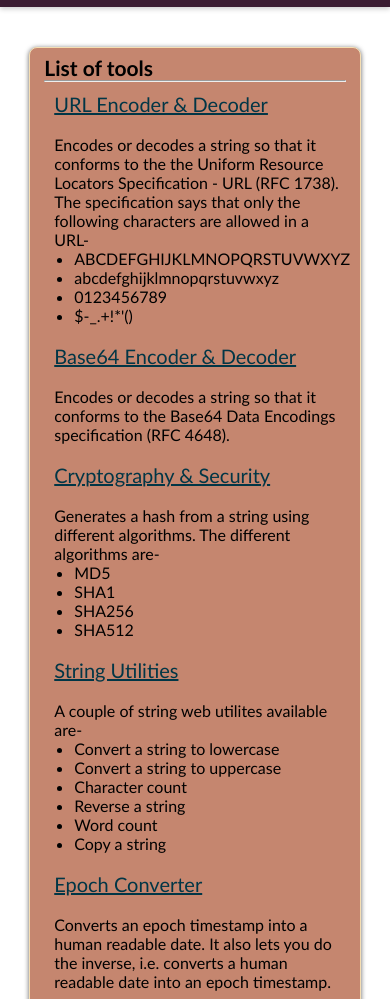
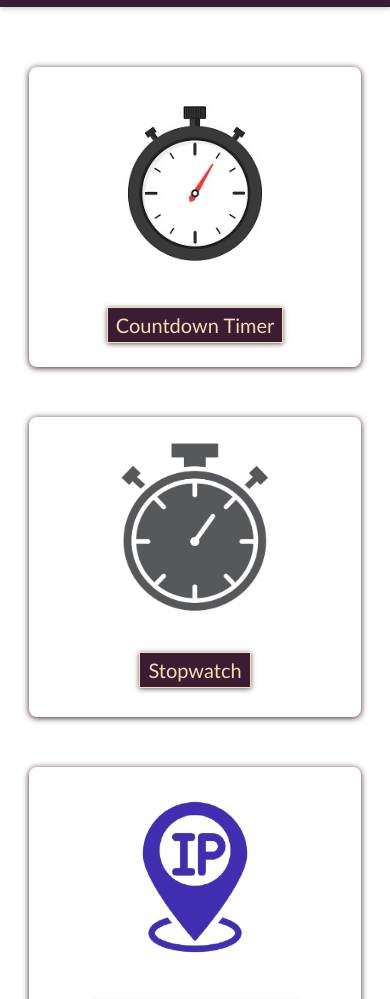
Before and after one commit to ashhadimam07/utility-web-tools, a website: page index.html in a window 390 px wide. Shown: the part 73-1072 px from the top of the page. Drawn offline with nearby package versions, Linux system fonts and the light colour scheme.

Commit message:
Add links to timer, stopwatch, ip-address, lang-translator

```diff
--- a/index.html
+++ b/index.html
@@ -14,7 +14,7 @@
         <span class="menu-toggle"><i  class="fa" aria-hidden="true"></i></span>
         <nav>
             <ul>
-                <li><a href="https://utility-web-tools.netlify.app" class="active">Home</a></li>
+                <li><a href="index.html" class="active">Home</a></li>
                 <li><a href="https://encoders-decoders-web-utilities.netlify.app">Encoder/Decoder</a></li>
                 <li><a href="https://string-web-tools.netlify.app">String Utilities</a></li>
                 <li><a href="https://epoch-converter-web.netlify.app">Epoch Converter</a></li>
@@ -26,9 +26,23 @@
         <div class="clearfix"></div>
     </header>
     <div class="content">
-        <div class="content-box1">
-            <img src="/Timer.jpg" class="img-timer">
-            <a href="http://countdown-timer-web.netlify.app" class="link1">Countdown Timer</a>
+        <div class="content-misc">
+            <div class="content-box1">
+                <img src="/Timer.jpg" class="img-timer">
+                <a href="http://countdown-timer-web.netlify.app" class="link1">Countdown Timer</a>
+            </div>
+            <div class="content-box1 box2">
+                <img src="/stopwatch.jpg" class="img-margin">
+                <a href="https://stopwatch-web.netlify.app" class="link1 img-link">Stopwatch</a>
+            </div>
+            <div class="content-box1 box2">
+                <img src="/Ip.png" class="img-margin">
+                <a href="https://know-my-ip-address.netlify.app" class="link1 img-link">Know Your IP Address</a>
+            </div>
+            <div class="content-box1 box2">
+                <img src="/Languege-translator.png" class="img-margin">
+                <a href="#" class="link1 img-link">Languege Translator</a>
+            </div>
         </div>
         <div class="content-box2">
             <h2>List of tools</h2>
--- a/style.css
+++ b/style.css
@@ -82,18 +82,32 @@ nav ul li a:hover {
   flex-direction: row;
 }
 
-.content-box1 {
+.content-misc {
   width: 22%;
   margin: 60px 20px;
+  height: 100%;
+  display: flex;
+  justify-content: center;
+  align-items: center;
+  flex-direction: column;
+}
+
+.content-box1 {
+  width: 100%;
+  margin: 0 20px;
   height: 300px;
   padding: 5px 35px;
   padding-bottom: 20px;
   border-radius: 8px;
-  box-shadow: 0 1px 5px rgb(128, 18, 18);
+  box-shadow: 0 1px 6px #3b1c32;
   display: flex;
   justify-content: center;
   flex-direction: column;
   align-items: center;
+}
+
+.box2 {
+  margin-top: 50px;
 }
 
 .link {
@@ -110,6 +124,15 @@ nav ul li a:hover {
 .img-timer {
   border-radius: 70%;
   height: 230px;
+}
+
+.img-margin {
+  border-radius: 10%;
+  height: 190px;
+}
+
+.img-link {
+  margin-top: 30px;
 }
 
 .link1 {
@@ -177,18 +200,19 @@ nav ul li a:hover {
   }
 
   .content {
-    flex-direction: column-reverse;
+    flex-direction: column;
     justify-content: center;
     align-items: center;
   }
 
-  .content-box1 {
+  .content-misc {
     width: 85%;
   }
 
   .content-box2 {
     width: 85%;
-    margin: 40px 30px;
+    margin: 50px 30px;
+    margin-top: 0;
     font-size: 14px;
   }
 }
```
